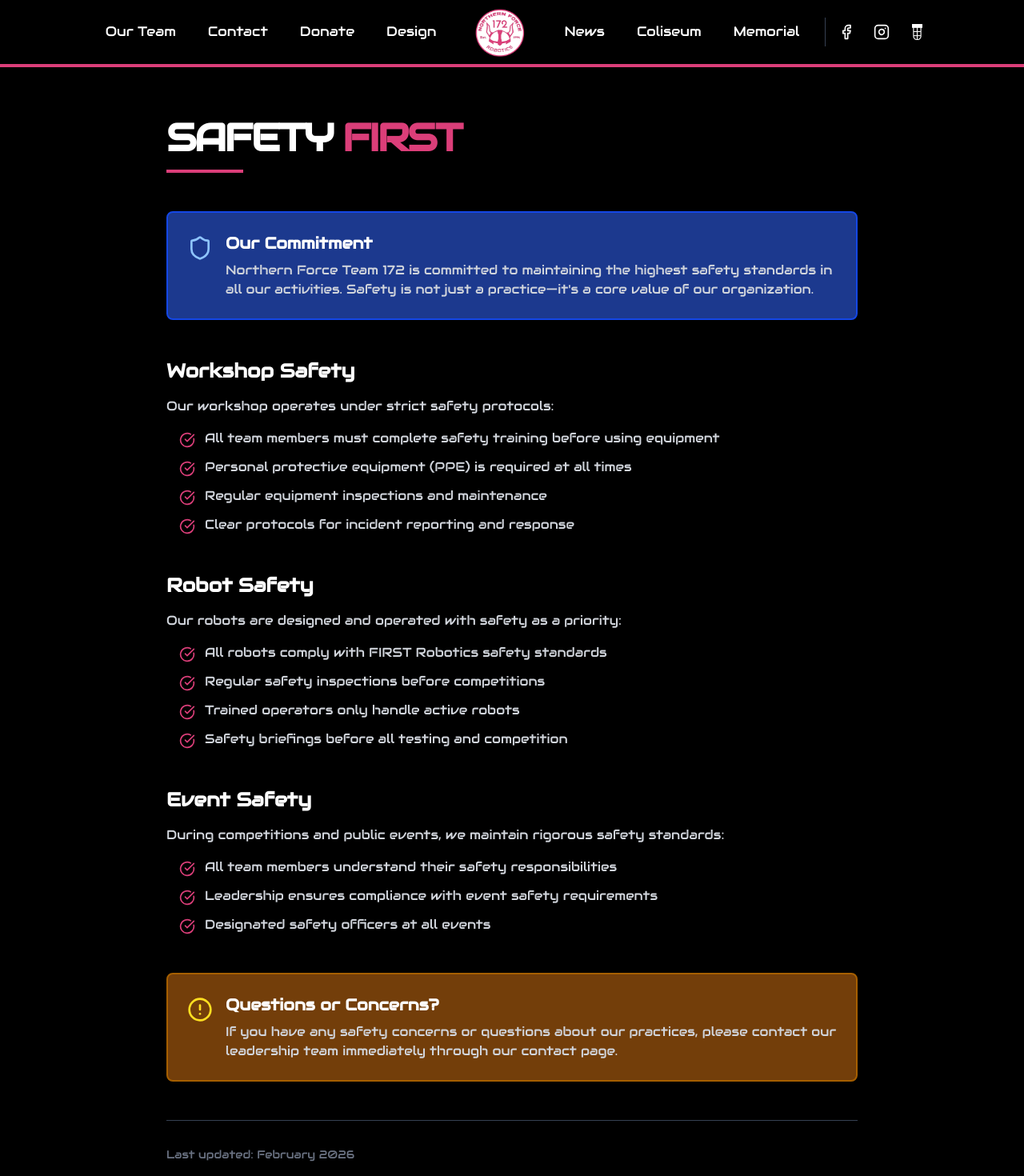
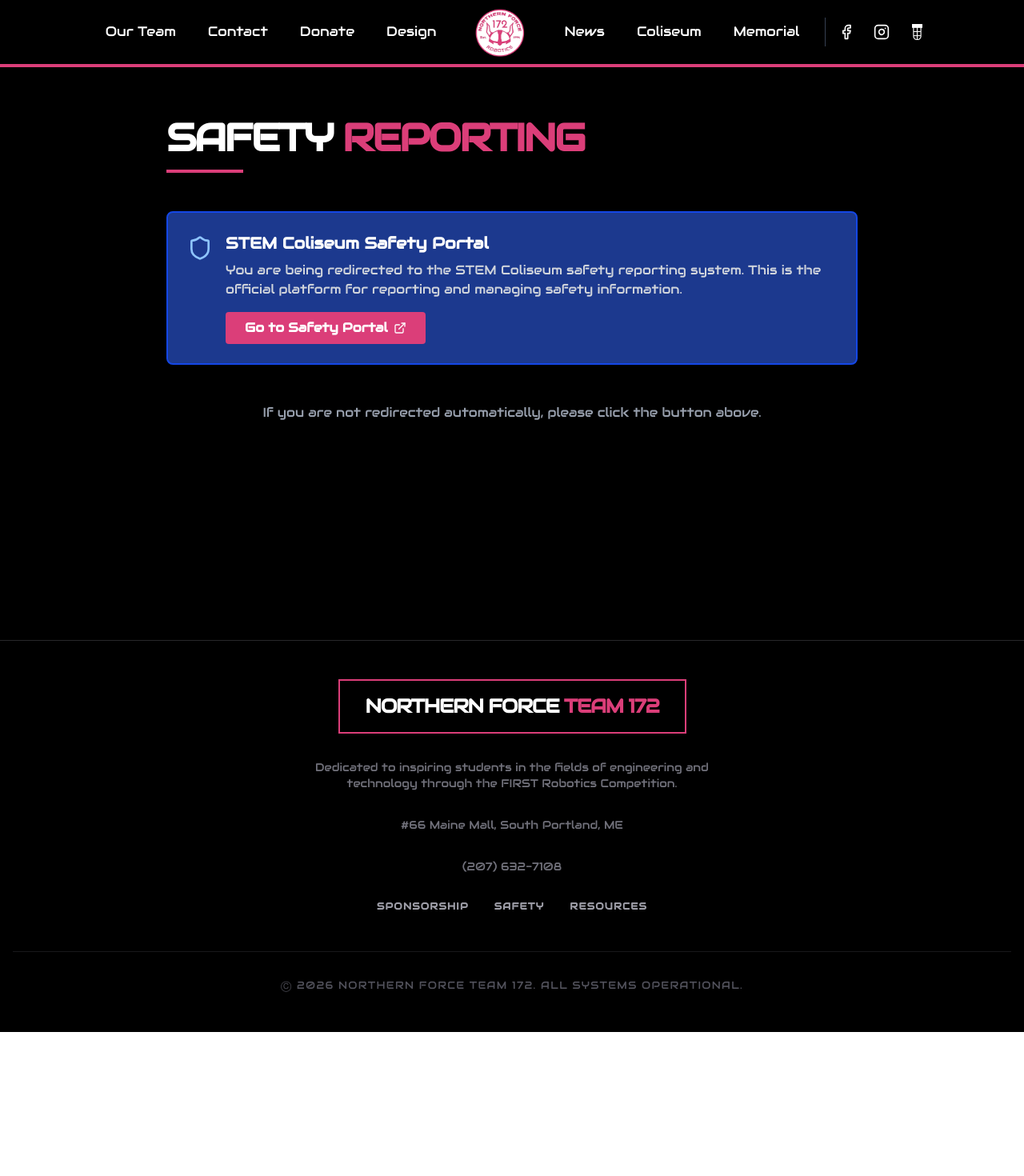
Before and after one commit to NorthernForce/Web2026RobotAwesomeness, a React (Vite) app: page /safety in a window 1280 px wide. Shown: the top 1470 px of the page at 80% size. After the commit the page ends 1290 px from the top, so only its background shows below. Built offline with nearby package versions, Linux system fonts and the light colour scheme.

Commit message:
Added resources

```diff
--- a/src/Resources.tsx
+++ b/src/Resources.tsx
@@ -8,9 +8,9 @@
       category: 'Learning Materials',
       icon: BookOpen,
       items: [
-        { title: 'Robot Design Principles', description: 'Introduction to mechanical and electrical design', url: '#' },
-        { title: 'Programming Guide', description: 'Software development resources for FRC', url: '#' },
-        { title: 'Pneumatics Reference', description: 'Air system design and implementation', url: '#' },
+        { title: 'WPILib Documentation', description: 'Official documentation for WPILib', url: 'https://docs.wpilib.org/en/stable/' },
+        { title: 'Java Fundamentals', description: 'Learn the basics of Java programming', url: 'https://www.w3schools.com/java/' },
+        { title: 'CAD Basics', description: 'Introduction to computer-aided design', url: 'https://learn.onshape.com/' },
       ],
     },
     {
@@ -29,6 +29,8 @@
         { title: 'FIRST Robotics Official', description: 'Official FIRST Robotics Competition site', url: 'https://www.firstinspires.org' },
         { title: 'The Blue Alliance', description: 'Event results and team data', url: 'https://www.thebluealliance.com/team/172' },
         { title: 'Chief Delphi Forums', description: 'Community discussion and collaboration', url: 'https://www.chiefdelphi.com' },
+        { title: 'Northern Force GitHub', description: 'Source code and project repositories', url: 'https://github.com/NorthernForce' },
+        { title: 'STEM Coliseum', description: 'Team management and collaboration platform', url: 'https://stem-coliseum.odoo.com' },
       ],
     },
   ];
--- a/src/Safety.tsx
+++ b/src/Safety.tsx
@@ -1,8 +1,14 @@
 import { Navigation } from './components/Navigation';
 import { Footer } from './components/Footer';
-import { AlertCircle, CheckCircle, Shield } from 'lucide-react';
+import { ExternalLink, Shield } from 'lucide-react';
+import { useEffect } from 'react';
 
 export function Safety() {
+  useEffect(() => {
+    // Redirect to STEM Coliseum safety reporting page
+    window.open("https://stem-coliseum.odoo.com/safety-reporting", "_blank");
+  }, []);
+
   return (
     <div className="bg-black">
       <div className="min-h-screen">
@@ -10,7 +16,7 @@
         <div className="max-w-4xl mx-auto px-4 py-16 text-white">
           <div className="mb-12">
             <h1 className="text-5xl font-black mb-4 text-white tracking-tighter uppercase">
-              Safety <span className="text-[#db3e79]">First</span>
+              Safety <span className="text-[#db3e79]">Reporting</span>
             </h1>
             <div className="w-24 h-1 bg-[#db3e79] mb-8"></div>
           </div>
@@ -20,100 +26,26 @@
               <div className="flex items-start gap-4">
                 <Shield className="w-8 h-8 text-blue-300 flex-shrink-0 mt-1" />
                 <div>
-                  <h2 className="text-xl font-bold text-white mb-2">Our Commitment</h2>
-                  <p>
-                    Northern Force Team 172 is committed to maintaining the highest safety standards in all our activities. Safety is not just a practice—it's a core value of our organization.
+                  <h2 className="text-xl font-bold text-white mb-2">STEM Coliseum Safety Portal</h2>
+                  <p className="mb-4">
+                    You are being redirected to the STEM Coliseum safety reporting system. This is the official platform for reporting and managing safety information.
                   </p>
+                  <a
+                    href="https://stem-coliseum.odoo.com/safety-reporting"
+                    target="_blank"
+                    rel="noopener noreferrer"
+                    className="inline-flex items-center gap-2 bg-[#db3e79] hover:bg-[#c92f6a] text-white px-6 py-2 rounded font-bold transition-colors"
+                  >
+                    Go to Safety Portal
+                    <ExternalLink className="w-4 h-4" />
+                  </a>
                 </div>
               </div>
             </section>
 
-            <section>
-              <h2 className="text-2xl font-bold text-white mb-4">Workshop Safety</h2>
-              <p className="mb-4">
-                Our workshop operates under strict safety protocols:
-              </p>
-              <ul className="space-y-3 ml-4">
-                <li className="flex items-start gap-3">
-                  <CheckCircle className="w-5 h-5 text-[#db3e79] flex-shrink-0 mt-1" />
-                  <span>All team members must complete safety training before using equipment</span>
-                </li>
-                <li className="flex items-start gap-3">
-                  <CheckCircle className="w-5 h-5 text-[#db3e79] flex-shrink-0 mt-1" />
-                  <span>Personal protective equipment (PPE) is required at all times</span>
-                </li>
-                <li className="flex items-start gap-3">
-                  <CheckCircle className="w-5 h-5 text-[#db3e79] flex-shrink-0 mt-1" />
-                  <span>Regular equipment inspections and maintenance</span>
-                </li>
-                <li className="flex items-start gap-3">
-                  <CheckCircle className="w-5 h-5 text-[#db3e79] flex-shrink-0 mt-1" />
-                  <span>Clear protocols for incident reporting and response</span>
-                </li>
-              </ul>
-            </section>
-
-            <section>
-              <h2 className="text-2xl font-bold text-white mb-4">Robot Safety</h2>
-              <p className="mb-4">
-                Our robots are designed and operated with safety as a priority:
-              </p>
-              <ul className="space-y-3 ml-4">
-                <li className="flex items-start gap-3">
-                  <CheckCircle className="w-5 h-5 text-[#db3e79] flex-shrink-0 mt-1" />
-                  <span>All robots comply with FIRST Robotics safety standards</span>
-                </li>
-                <li className="flex items-start gap-3">
-                  <CheckCircle className="w-5 h-5 text-[#db3e79] flex-shrink-0 mt-1" />
-                  <span>Regular safety inspections before competitions</span>
-                </li>
-                <li className="flex items-start gap-3">
-                  <CheckCircle className="w-5 h-5 text-[#db3e79] flex-shrink-0 mt-1" />
-                  <span>Trained operators only handle active robots</span>
-                </li>
-                <li className="flex items-start gap-3">
-                  <CheckCircle className="w-5 h-5 text-[#db3e79] flex-shrink-0 mt-1" />
-                  <span>Safety briefings before all testing and competition</span>
-                </li>
-              </ul>
-            </section>
-
-            <section>
-              <h2 className="text-2xl font-bold text-white mb-4">Event Safety</h2>
-              <p className="mb-4">
-                During competitions and public events, we maintain rigorous safety standards:
-              </p>
-              <ul className="space-y-3 ml-4">
-                <li className="flex items-start gap-3">
-                  <CheckCircle className="w-5 h-5 text-[#db3e79] flex-shrink-0 mt-1" />
-                  <span>All team members understand their safety responsibilities</span>
-                </li>
-                <li className="flex items-start gap-3">
-                  <CheckCircle className="w-5 h-5 text-[#db3e79] flex-shrink-0 mt-1" />
-                  <span>Leadership ensures compliance with event safety requirements</span>
-                </li>
-                <li className="flex items-start gap-3">
-                  <CheckCircle className="w-5 h-5 text-[#db3e79] flex-shrink-0 mt-1" />
-                  <span>Designated safety officers at all events</span>
-                </li>
-              </ul>
-            </section>
-
-            <section className="bg-yellow-900 border-2 border-yellow-700 p-6 rounded-lg">
-              <div className="flex items-start gap-4">
-                <AlertCircle className="w-8 h-8 text-yellow-300 flex-shrink-0 mt-1" />
-                <div>
-                  <h2 className="text-xl font-bold text-white mb-2">Questions or Concerns?</h2>
-                  <p>
-                    If you have any safety concerns or questions about our practices, please contact our leadership team immediately through our contact page.
-                  </p>
-                </div>
-              </div>
-            </section>
-
-            <section className="pt-8 border-t border-gray-700">
-              <p className="text-sm text-gray-500">Last updated: February 2026</p>
-            </section>
+            <p className="text-center text-gray-400">
+              If you are not redirected automatically, please click the button above.
+            </p>
           </div>
         </div>
       </div>
--- a/src/components/Footer.tsx
+++ b/src/components/Footer.tsx
@@ -18,7 +18,7 @@
           <Link to="/sponsorship" className="hover:text-white transition-colors">Sponsorship</Link>
           <Link to="/safety" className="hover:text-white transition-colors">Safety</Link>
           <Link to="/resources" className="hover:text-white transition-colors">Resources</Link>
-          <Link to="/privacy" className="hover:text-white transition-colors">Privacy</Link>
+          {/* <Link to="/privacy" className="hover:text-white transition-colors">Privacy</Link> */}
         </div>
         <div className="mt-12 pt-8 border-t border-zinc-900 text-zinc-600 text-[13px] uppercase tracking-widest">
           ⓒ 2026 Northern Force Team 172. All systems operational.
```
